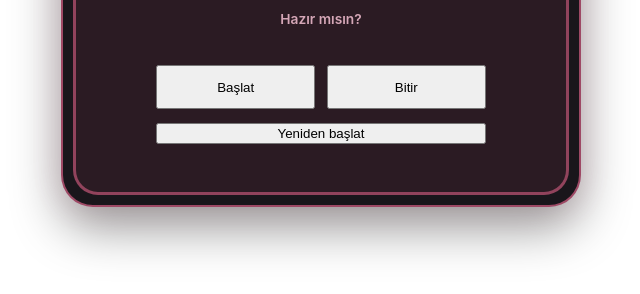
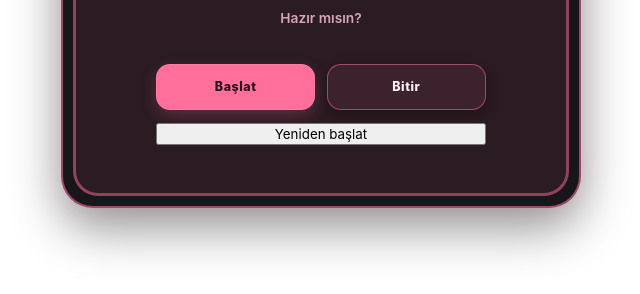
Before and after one commit to suttf/suttf.github.io, a plain HTML site: page widgets/timer/index.html in a window 1280 px wide. Shown: the part 374-668 px from the top of the page, without its empty margins (319-959 px from the left). Drawn offline with Linux system fonts and the light colour scheme.

Commit message:
Update style.css

```diff
--- a/shared/style.css
+++ b/shared/style.css
@@ -179,3 +179,54 @@ body {
     animation: none !important;
   }
 }
+
+
+/* Shared controls */
+.button,
+button {
+  font-family: var(--font-sans);
+}
+
+.ui-button {
+  appearance: none;
+  min-height: 46px;
+  padding: 0 1.35rem;
+  border: 1px solid color-mix(in srgb, var(--accent) 72%, white 8%);
+  border-radius: 14px;
+  background: var(--accent);
+  color: #26151c;
+  font-size: 0.78rem;
+  font-weight: 800;
+  letter-spacing: 0.045em;
+  cursor: pointer;
+  box-shadow: 0 6px 16px color-mix(in srgb, var(--accent) 22%, transparent);
+  transition: transform 140ms ease, background 140ms ease, box-shadow 140ms ease, border-color 140ms ease;
+}
+
+.ui-button:hover {
+  background: color-mix(in srgb, var(--accent) 88%, white 12%);
+  transform: translateY(-1px);
+  box-shadow: 0 8px 20px color-mix(in srgb, var(--accent) 28%, transparent);
+}
+
+.ui-button:active {
+  transform: translateY(1px);
+  box-shadow: 0 3px 10px color-mix(in srgb, var(--accent) 18%, transparent);
+}
+
+.ui-button--secondary {
+  background: color-mix(in srgb, var(--surface-deep) 88%, var(--accent) 12%);
+  color: var(--ink);
+  border-color: color-mix(in srgb, var(--accent) 46%, white 4%);
+  box-shadow: 0 5px 14px color-mix(in srgb, var(--shadow) 75%, transparent);
+}
+
+.ui-button--secondary:hover {
+  background: color-mix(in srgb, var(--surface-soft) 76%, var(--accent) 24%);
+  border-color: color-mix(in srgb, var(--accent) 68%, white 5%);
+  box-shadow: 0 7px 18px color-mix(in srgb, var(--accent) 14%, transparent);
+}
+
+.ui-button--secondary:active {
+  box-shadow: 0 3px 9px color-mix(in srgb, var(--accent) 10%, transparent);
+}
```
